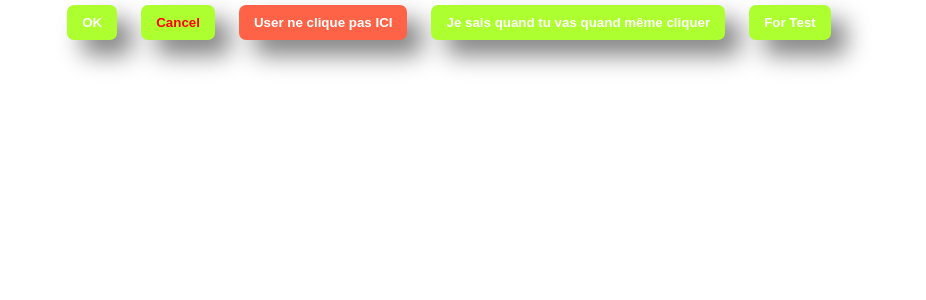
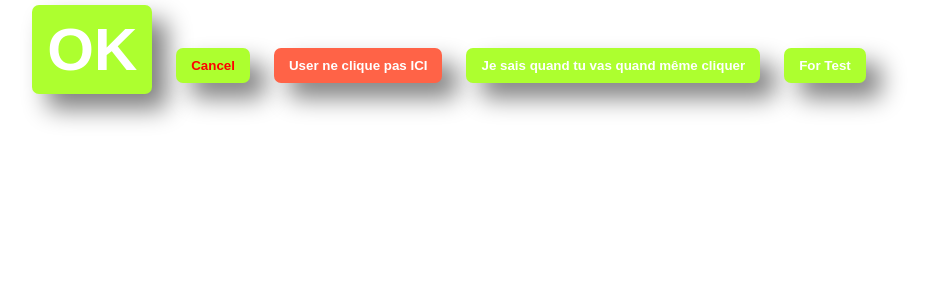
Before and after one commit to Mgaed75/2021_11_17_react, a React (Create React App) app: page / in a window 1280 px wide. Shown: the top 300 px of the page, without its empty margins (191-1117 px from the left). Built offline with nearby package versions, Linux system fonts and the light colour scheme.

Commit message:
Ajout de ...prop.style donné par App à Button

```diff
--- a/src/App/App.js
+++ b/src/App/App.js
@@ -12,6 +12,7 @@ function App() {
         onButtonClicked={(arg) => {
           alert("click sur button");
         }}
+        style={{fontSize:'45pt'}}
       />
 
       <Button text="Cancel" color="red"/>
--- a/src/App/components/Button/Button.js
+++ b/src/App/components/Button/Button.js
@@ -14,7 +14,11 @@ const Button = (props) => {
   return (
     <button
       className={style.Button}
-      style={{backgroundColor:props.bgColor, color:props.color} }
+      style={{
+        backgroundColor: props.bgColor,
+        color: props.color,
+        ...props.style,
+      }}
       onClick={(evt) => {
         // évènement géré par le composant pas renvoyé au parent
         props.onButtonClicked();
@@ -30,11 +34,12 @@ Button.propTypes = {
   onButtonClicked: PropTypes.func.isRequired,
   bgColor: PropTypes.string.isRequired,
   color: PropTypes.string.isRequired,
+  style: PropTypes.object,
 };
 
-Button.defaultProps={
+Button.defaultProps = {
   color: "white",
-  bgColor: "greenyellow"
-}
+  bgColor: "greenyellow",
+};
 
 export default Button;
```
